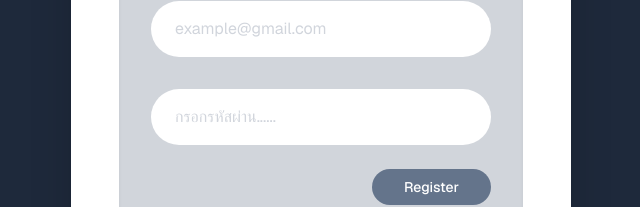
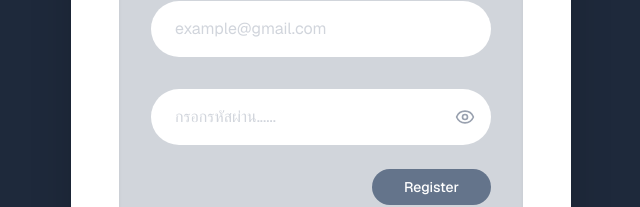
Before and after one commit to Oatto319/FinalProject, a Next.js app: page /login in a window 1280 px wide. Shown: the part 415-622 px from the top of the page, without its empty margins (319-959 px from the left). Built offline with nearby package versions, Linux system fonts and the light colour scheme.

Commit message:
add eye button

```diff
--- a/app/login/page.tsx
+++ b/app/login/page.tsx
@@ -2,12 +2,14 @@
 
 import { useState } from 'react';
 import { useRouter } from 'next/navigation';
+import { Eye, EyeOff } from 'lucide-react';
 
 export default function LoginPage() {
   const router = useRouter();
   const [gmail, setGmail] = useState('');
   const [password, setPassword] = useState('');
   const [error, setError] = useState('');
+  const [showPassword, setShowPassword] = useState(false);
 
   const handleSignIn = () => {
     setError('');
@@ -72,15 +74,22 @@ export default function LoginPage() {
             />
           </div>
 
-          <div className="flex flex-col gap-2 relative">
+          <div className="flex flex-col gap-2 relative mt-4">
             <input
-              type="password"
+              type={showPassword ? 'text' : 'password'}
               placeholder="กรอกรหัสผ่าน......"
               value={password}
               onChange={(e) => setPassword(e.target.value)}
               onKeyDown={(e) => e.key === 'Enter' && handleSignIn()}
-              className="w-full bg-white rounded-full py-4 px-6 text-gray-600 focus:outline-none focus:ring-2 focus:ring-blue-400 transition-all placeholder:text-gray-300 mt-4"
+              className="w-full bg-white rounded-full py-4 px-6 pr-14 text-gray-600 focus:outline-none focus:ring-2 focus:ring-blue-400 transition-all placeholder:text-gray-300"
             />
+            <button
+              type="button"
+              onClick={() => setShowPassword((v) => !v)}
+              className="absolute right-4 top-1/2 -translate-y-1/2 text-gray-400 hover:text-gray-600 transition-colors"
+            >
+              {showPassword ? <EyeOff size={20} /> : <Eye size={20} />}
+            </button>
           </div>
 
           {error && (
```
